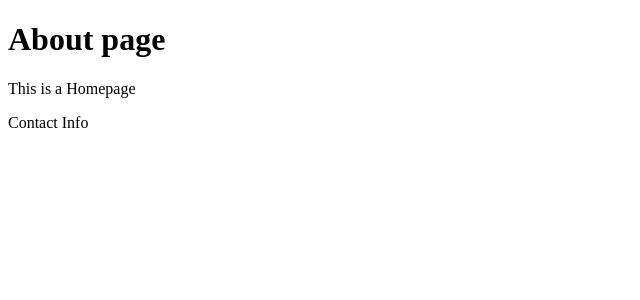
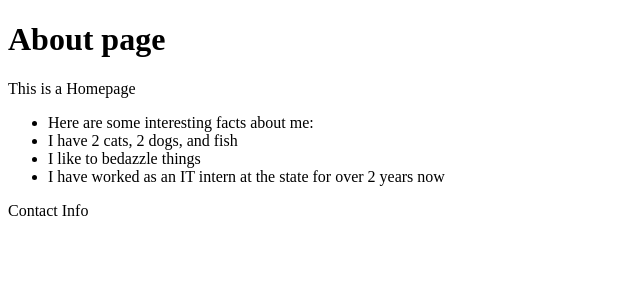
Before and after one commit to Alyssa-Mason/django_pages, a Django app: page /about/ in a window 1280 px wide. Shown: the part 26-326 px from the top of the page, without its empty margins (0-640 px from the left). Run offline with Django 5.2, Linux system fonts and the light colour scheme.

Commit message:
Added information to about and home page

```diff
--- a/pages/templates/about.html
+++ b/pages/templates/about.html
@@ -6,6 +6,12 @@
 
 <div>
     <p>This is a Homepage</p>
+    <ul>
+        <li>Here are some interesting facts about me:</li>
+        <li>I have 2 cats, 2 dogs, and fish</li>
+        <li>I like to bedazzle things</li>
+        <li>I have worked as an IT intern at the state for over 2 years now</li>
+    </ul>
 </div>
 
 {% endblock content %}
--- a/pages/templates/home.html
+++ b/pages/templates/home.html
@@ -6,6 +6,9 @@
 
 <div>
    <p>This is a Homepage </p>
+   <ul>
+    <li> Hi! My name is Alyssa Mason</li>
+   </ul>
 </div>
 
 {% endblock content %}
```
